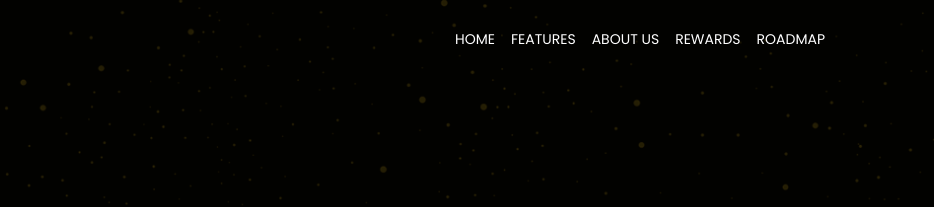
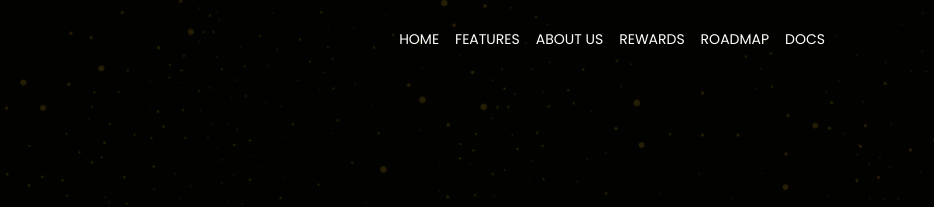
Before and after one commit to igor110055/Gentifi.github.io, a plain HTML site: page index.html in a window 1280 px wide. Shown: the top 207 px of the page, 346-1280 px from the left. Drawn offline with Linux system fonts and the light colour scheme.

Commit message:
Update index.html

```diff
--- a/index.html
+++ b/index.html
@@ -45,6 +45,9 @@
 
                                 <li class="nav-item">
                                     <a class="nav-link" href="#roadmap">roadmap</a>
+                                  </li>
+                                  <li class="nav-item">
+                                    <a class="nav-link" href="https://gentifi.gitbook.io/">Docs</a>
                                   </li>
 
 
```
